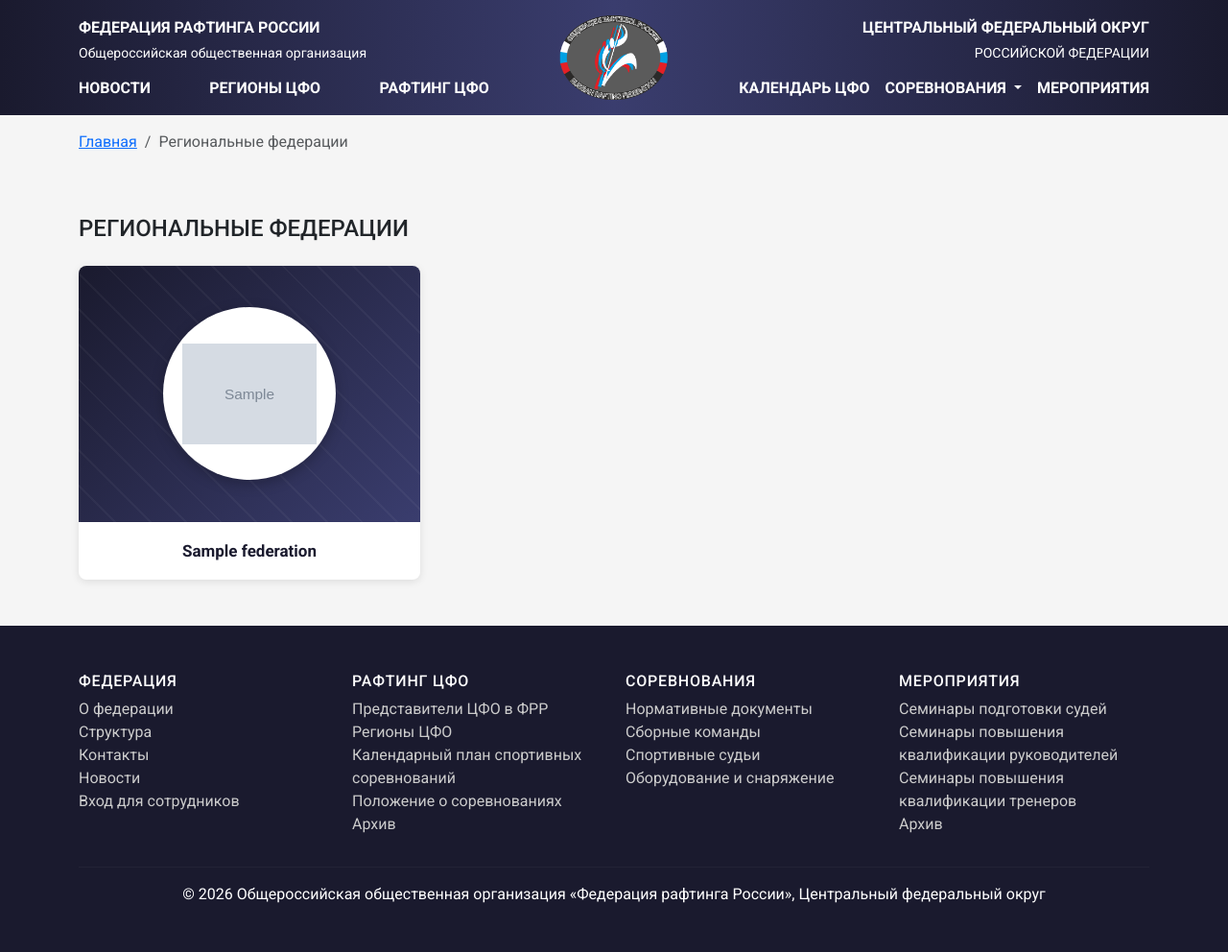
After one commit to rusrafting50-dev/RAFTING_CFO-CODEX, a Flask app: page /regions/ in a window 1280 px wide. The commit adds this page. Shown: the whole page at 96% size. Run offline with Flask 3, Linux system fonts and the light colour scheme; tables that the repository leaves empty hold one stand-in row (values such as "Sample post"); grey boxes marked "Sample" are stand-in pictures.

Commit message:
Добавить страницу «Региональные федерации» (кнопка Регионы ЦФО)
Новая модель RegionalFederation (название + логотип), управляется из
панели администратора (список/добавление/редактирование/удаление,
загрузка логотипа переиспользует allowed_image/save_upload из блока
новостей) — новый раздел «Регионы ЦФО» в SECTION_CHOICES, доступ к
нему назначается сотрудникам так же, как к остальным разделам.

Публичная страница /regions/ — по образцу rfs.ru/regions: заголовок
«РЕГИОНАЛЬНЫЕ ФЕДЕРАЦИИ», сетка карточек с тёмным диагональным фоном,
белым кругом с логотипом по центру и названием федерации снизу.

Ссылки «Регионы ЦФО» в шапке и футере (были href="#" заглушкой)
теперь ведут на новую страницу.

Co-Authored-By: Claude Sonnet 5 <noreply@anthropic.com>
Claude-Session: https://claude.ai/code/session_0162FXnVK5YjdPsDXNwHY5vq

```diff
--- a/routes/__init__.py
+++ b/routes/__init__.py
@@ -9,6 +9,7 @@ def register_blueprints(app):
     from routes.events import bp as events_bp
     from routes.federation import bp as federation_bp
     from routes.documents import bp as documents_bp
+    from routes.regions import bp as regions_bp
     from routes.admin import bp as admin_bp
     from routes.api import bp as api_bp
 
@@ -19,5 +20,6 @@ def register_blueprints(app):
     app.register_blueprint(events_bp, url_prefix='/events')
     app.register_blueprint(federation_bp, url_prefix='/federation')
     app.register_blueprint(documents_bp, url_prefix='/documents')
+    app.register_blueprint(regions_bp, url_prefix='/regions')
     app.register_blueprint(admin_bp, url_prefix='/admin')
     app.register_blueprint(api_bp, url_prefix='/api')
--- /dev/null
+++ b/routes/regions.py
@@ -0,0 +1,16 @@
+"""Региональные федерации субъектов ЦФО."""
+from flask import Blueprint, render_template
+
+from models import RegionalFederation
+
+bp = Blueprint('regions', __name__)
+
+
+@bp.route('/')
+def index():
+    regional_federations = RegionalFederation.query.order_by(RegionalFederation.name).all()
+    return render_template(
+        'regions/list.html',
+        regional_federations=regional_federations,
+        breadcrumbs=[{'label': 'Региональные федерации'}],
+    )
--- a/static/css/style.css
+++ b/static/css/style.css
@@ -804,6 +804,65 @@ footer hr {
     }
 }
 
+/* ===== Региональные федерации ===== */
+.region-card {
+    background: #fff;
+    border-radius: 8px;
+    overflow: hidden;
+    box-shadow: 0 2px 8px rgba(0, 0, 0, 0.1);
+    height: 100%;
+    display: flex;
+    flex-direction: column;
+}
+
+.region-card-photo {
+    position: relative;
+    aspect-ratio: 4 / 3;
+    display: flex;
+    align-items: center;
+    justify-content: center;
+    background:
+        repeating-linear-gradient(
+            45deg,
+            rgba(255, 255, 255, 0.04) 0px,
+            rgba(255, 255, 255, 0.04) 2px,
+            transparent 2px,
+            transparent 26px
+        ),
+        linear-gradient(135deg, var(--color-dark) 0%, #3a3d6e 100%);
+}
+
+.region-card-logo {
+    width: 55%;
+    aspect-ratio: 1 / 1;
+    max-width: 180px;
+    border-radius: 50%;
+    background: #fff;
+    box-shadow: 0 4px 14px rgba(0, 0, 0, 0.25);
+    display: flex;
+    align-items: center;
+    justify-content: center;
+    overflow: hidden;
+}
+
+.region-card-logo img {
+    width: 78%;
+    height: 78%;
+    object-fit: contain;
+}
+
+.region-card-body {
+    padding: 20px;
+    text-align: center;
+}
+
+.region-card-name {
+    font-size: 17px;
+    font-weight: 700;
+    color: var(--color-dark);
+    margin: 0;
+}
+
 /* ===== Таблицы результатов (чередование строк) ===== */
 table.table-zebra tbody tr:nth-child(odd) {
     background: #fff;
--- a/templates/base.html
+++ b/templates/base.html
@@ -39,7 +39,7 @@
             <div class="collapse navbar-collapse" id="mainNav">
                 <ul class="navbar-nav nav-left">
                     <li class="nav-item"><a class="nav-link" href="{{ url_for('main.news') }}">Новости</a></li>
-                    <li class="nav-item"><a class="nav-link" href="#">Регионы ЦФО</a></li>
+                    <li class="nav-item"><a class="nav-link" href="{{ url_for('regions.index') }}">Регионы ЦФО</a></li>
                     <li class="nav-item"><a class="nav-link" href="{{ url_for('documents.index') }}">Рафтинг ЦФО</a></li>
                 </ul>
                 <ul class="navbar-nav nav-right">
@@ -113,7 +113,7 @@
                 <h2 class="h6 text-uppercase">Рафтинг ЦФО</h2>
                 <ul class="list-unstyled">
                     <li><a href="#">Представители ЦФО в ФРР</a></li>
-                    <li><a href="#">Регионы ЦФО</a></li>
+                    <li><a href="{{ url_for('regions.index') }}">Регионы ЦФО</a></li>
                     <li><a href="{{ url_for('competitions.calendar') }}">Календарный план спортивных соревнований</a></li>
                     <li><a href="#">Положение о соревнованиях</a></li>
                     <li><a href="{{ url_for('competitions.archive') }}">Архив</a></li>
--- /dev/null
+++ b/templates/regions/list.html
@@ -0,0 +1,33 @@
+{% extends "base.html" %}
+
+{% block title %}Региональные федерации — Федерация рафтинга ЦФО{% endblock %}
+{% block description %}Региональные федерации, объединения и союзы субъектов ЦФО{% endblock %}
+
+{% block content %}
+    <div class="container py-5">
+        <h1 class="h4 text-uppercase mb-4">Региональные федерации</h1>
+
+        {% if regional_federations %}
+            <div class="row row-cols-1 row-cols-sm-2 row-cols-lg-3 g-4">
+                {% for rf in regional_federations %}
+                    <div class="col">
+                        <div class="region-card">
+                            <div class="region-card-photo">
+                                <div class="region-card-logo">
+                                    {% if rf.logo_path %}
+                                        <img src="{{ url_for('static', filename=rf.logo_path) }}" alt="{{ rf.name }}">
+                                    {% endif %}
+                                </div>
+                            </div>
+                            <div class="region-card-body">
+                                <h2 class="region-card-name">{{ rf.name }}</h2>
+                            </div>
+                        </div>
+                    </div>
+                {% endfor %}
+            </div>
+        {% else %}
+            <p class="text-muted">Региональные федерации пока не добавлены.</p>
+        {% endif %}
+    </div>
+{% endblock %}
```
Also changed, not shown: CLAUDE.md (+10 -0 lines), models.py (+8 -0 lines), routes/admin.py (+78 -1 lines), templates/admin/base_admin.html (+6 -2 lines), templates/admin/region_form.html (added, +34 -0 lines), templates/admin/regions_list.html (added, +51 -0 lines).
